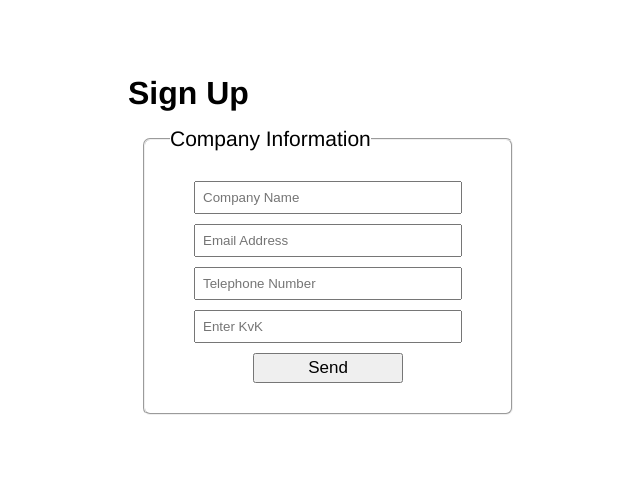
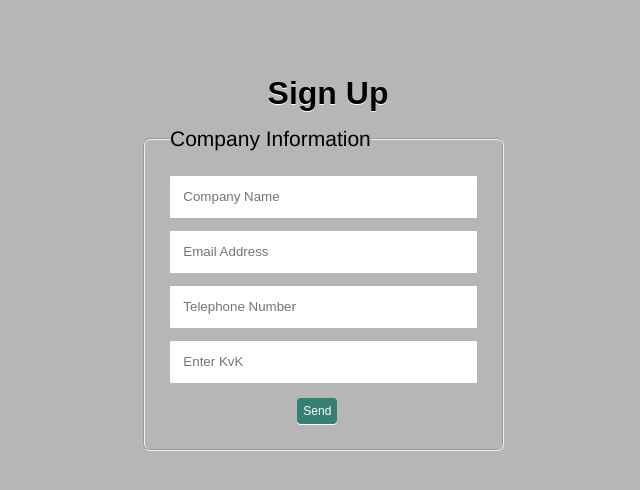
Before and after one commit to ecalik/hours, a CodeIgniter app: page /hours/signup/signup_validate in a window 1280 px wide. Shown: the top 490 px of the page, without its empty margins (312-952 px from the left). Run offline with CodeIgniter, Linux system fonts and the light colour scheme.

Commit message:
added Login and added css stylesheet, see root folder: CSS. also added a main page this is the main controller when the user logs in.

```diff
--- a/application/views/includes/header.php
+++ b/application/views/includes/header.php
@@ -3,49 +3,7 @@
 <head>
 	<meta charset="utf-8">
 	<title>Welcome to CodeIgniter</title>
+  <link rel="stylesheet" href="<?php echo base_url();?>css/style.css" type="text/css" />
+  <!-- JQUERY MUST BE INCLUDED HERE -->
 
-	<style type="text/css">
-
-		*{
-			margin:0;
-			padding:0;
-		}
-
-		#signup{
-			margin:75px auto;
-			font-family: helvetica;
-			width: 400px;
-
-		}
-
-		#signup fieldset{
-			padding:25px;
-			border-radius:7px;
-			margin: 15px;
-
-		}
-
-		#signup fieldset{
-			font-size: 21px;
-		}
-
-		#signup fieldset form{
-			text-align: center;
-		}
-
-		#signup input[type='text']{
-			width: 250px;
-			padding: 7px;
-			margin:5px auto;
-		}
-
-		#submit_button{
-			width: 150px;
-			margin:5px 0px;
-			padding: 3px;
-			font-size: 17px;
-		}
-
-
-	</style>
 </head>
--- /dev/null
+++ b/css/style.css
@@ -0,0 +1,99 @@
+*{
+	margin:0;
+	padding:0;
+}
+
+body{
+	background: #b6b6b6;
+	font-family:arial;
+	}
+
+h1,h2,h3,h4,h5 {
+	margin-top: 0;
+	font-family: arial,black,arial;
+	text-align: center;
+}
+
+input[type=text], input[type=password], textarea {
+	dipslay: block;
+	margin: 0 0 1em 0;
+	width: 280px;
+	border: 5px;
+	-moz-border-radius:1px;
+	-webkit-border-radius:1px;
+	padding: 1em;
+}
+
+input[type=submit], form a {
+	border: none;
+	margin-right:1em;
+	padding:6px;
+	text-decoration: none;
+	font-size: 12px;
+	-moz-border-radius: 4px;
+	-webkit-border-radius:4px;
+	background: #348075;
+	color:white;
+	box-shadow: 0 1px 0 white;
+	-moz-box-shadow: 0 1px 0 white;
+	-webkit-box-shadow: 0 1px 0 white;
+}
+
+
+input[type=submit]:hover,  form a:hover{
+background:#287368;
+cursor: pointer;
+}
+
+.error {
+	color: #393939;
+	font-size:15px;
+}
+
+fieldset {
+ width:300px;
+ margin:auto;
+ margin-bottom: 2em;
+ display:block;
+ }
+
+h1 {
+	text-shadow: 0 1px 0 white;
+}
+
+/* SIGNUP */
+
+#signup fieldset{
+	padding:25px;
+	border-radius:7px;
+	margin: 15px;
+
+}
+
+#signup fieldset{
+	font-size: 21px;
+}
+
+#signup{
+	margin:75px auto;
+	font-family: helvetica;
+	width: 400px;
+
+}
+
+#signup fieldset form{
+	text-align: center;
+}
+
+/* LOGIN/CONTACT */
+
+
+#login_form, #contact_form{
+	width: 300px;
+	background:#f0f0f0;
+	border: 1px solid white;
+	margin: 250px auto 0;
+	padding: 1em;
+	-moz-border-radius: 3px;
+	-webkit-border-radius: 3px;
+}
```
Also changed, not shown: application/controllers/login.php (added, +41 -0 lines), application/controllers/main.php (added, +16 -0 lines), application/models/membership_model.php (added, +34 -0 lines), application/views/login_form.php (added, +10 -0 lines).
